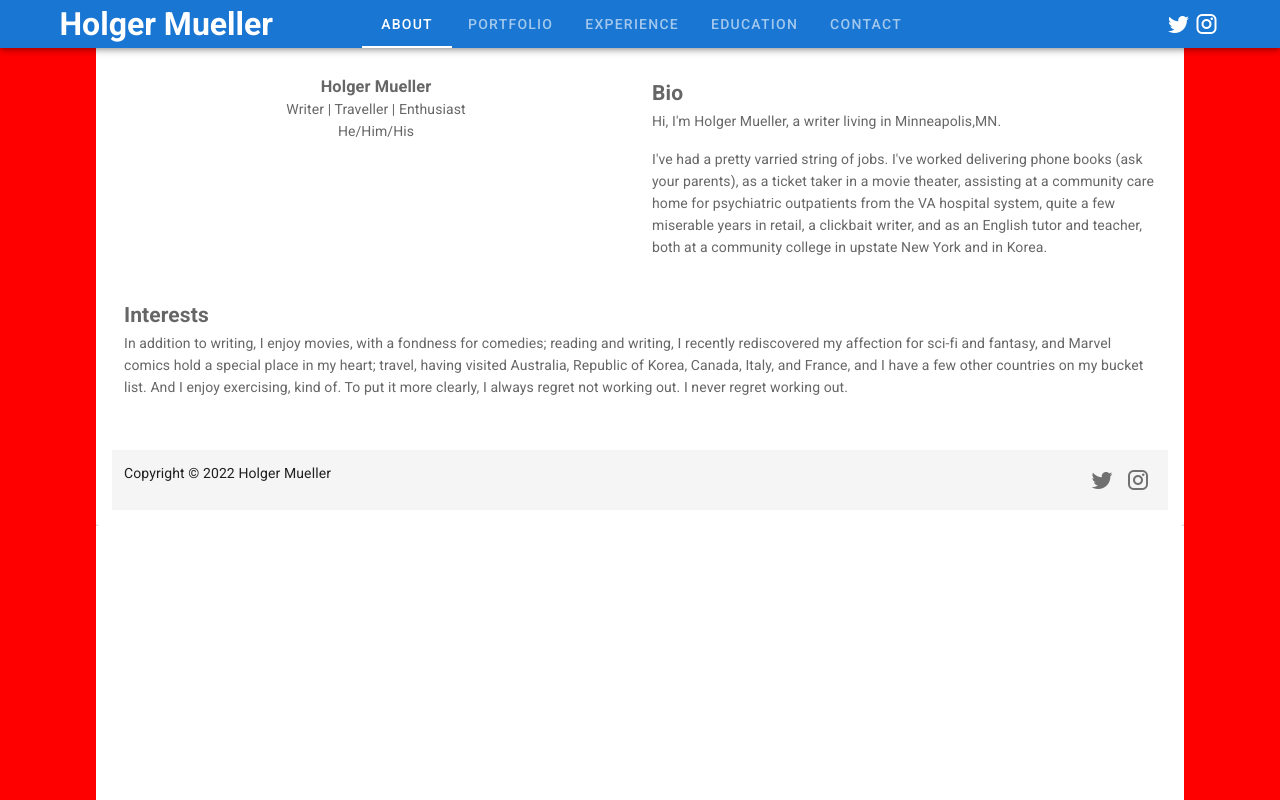
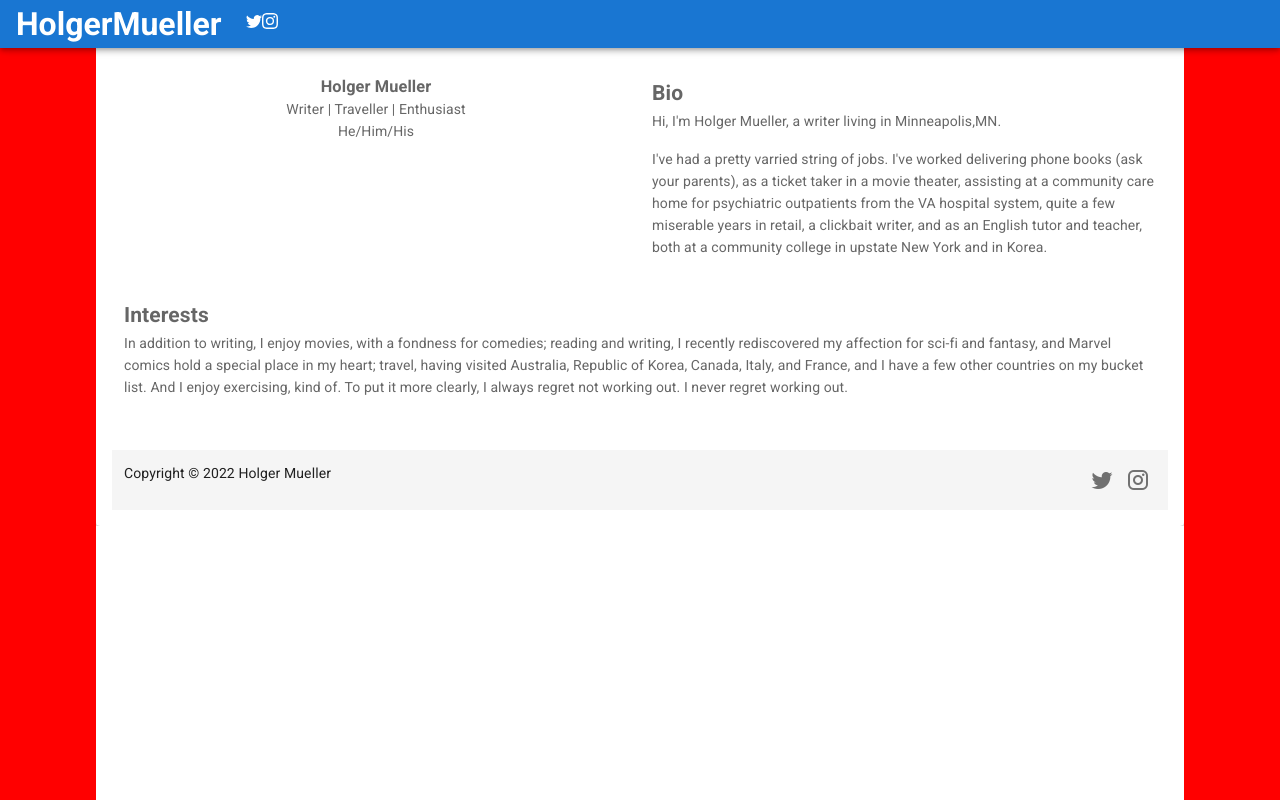
Before and after one commit to Holgermueller/HolgerMuellerWriter, a Vue app: page / in a window 1280 px wide. Built offline with nearby package versions, Linux system fonts and the light colour scheme.

Commit message:
started playing with bootstrap

```diff
--- a/src/App.vue
+++ b/src/App.vue
@@ -1,31 +1,31 @@
 <template>
   <v-app>
     <v-app-bar app color="primary" dark dense>
-      <v-container>
-        <v-row no-gutters>
-          <v-col class="name">
-            <h1>Holger Mueller</h1>
-          </v-col>
+      <b-container fluid>
+        <b-row>
+          <b-col class="name">
+            <h1>HolgerMueller</h1>
+          </b-col>
 
-          <v-col class="nav">
+          <b-collapse>
+            <b-col>
               <v-tabs background-color="transparent" v-model="tab">
                 <v-tabs-slider color="white"></v-tabs-slider>
                 <v-tab v-for="item in items" :key="item.name">
                   {{ item.name }}
                 </v-tab>
               </v-tabs>
-          </v-col>
+            </b-col>
+          </b-collapse>
 
-          <v-col class="socials">
-            <v-btn small icon dark>
-              <v-icon>mdi-twitter</v-icon>
-            </v-btn>
-            <v-btn small icon dark>
-              <v-icon>mdi-instagram</v-icon>
-            </v-btn>
-          </v-col>
-        </v-row>
-      </v-container>
+          <b-col class="socials">
+            <b-button> <b-icon icon="twitter"></b-icon></b-button>
+            <b-button>
+              <b-icon icon="instagram"></b-icon>
+            </b-button>
+          </b-col>
+        </b-row>
+      </b-container>
     </v-app-bar>
 
     <v-main>
--- a/src/main.js
+++ b/src/main.js
@@ -2,8 +2,12 @@ import Vue from "vue";
 import App from "./App.vue";
 import { store } from "./store";
 import vuetify from "./plugins/vuetify";
+import { BootstrapVue, BootstrapVueIcons } from "bootstrap-vue";
 
 Vue.config.productionTip = false;
+
+Vue.use(BootstrapVue);
+Vue.use(BootstrapVueIcons);
 
 new Vue({
   vuetify,
```
Lines whose indentation alone changed are shown as unchanged.
